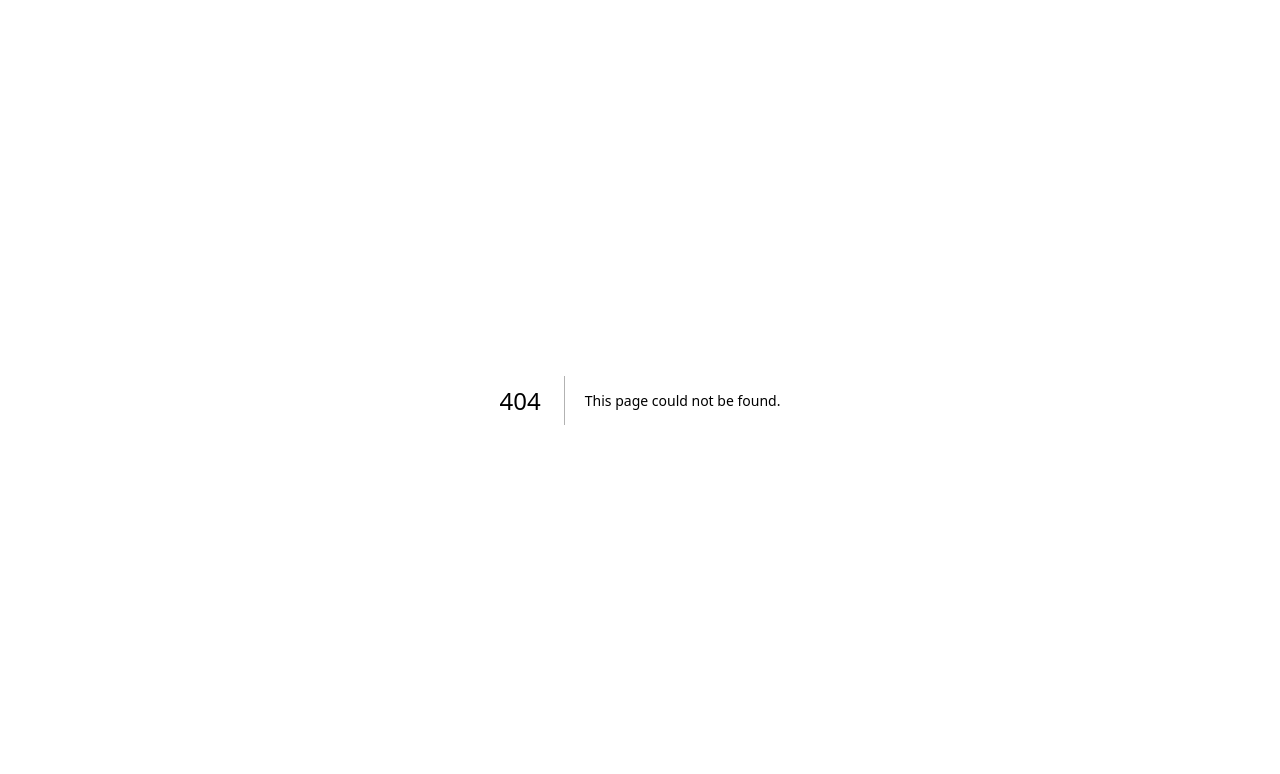
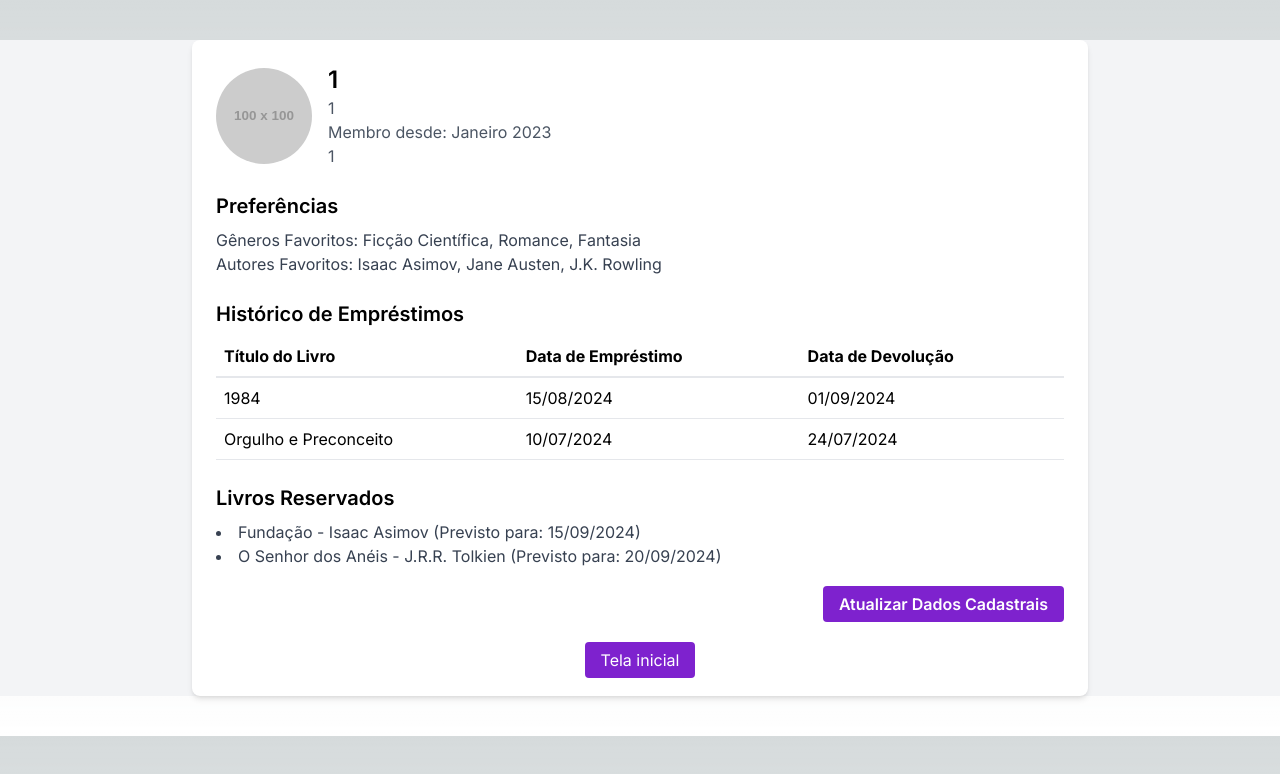
Before and after one commit to ThomasKruchelski/biblioteca_FRONT, a Next.js app: page /perfil/1 in a window 1280 px wide. Before the commit this address had no page. Shown: the top 774 px of the page. Built offline with nearby package versions, Linux system fonts and the light colour scheme.

Commit message:
pagina livro com parametros

```diff
--- a/src/app/perfil/page.jsx
+++ b/src/app/livro/[codLivro]/page.jsx
@@ -1,6 +1,18 @@
 "use client";
 
-export default function perfil() {
+// import { useRouter } from 'next/router';
+import { useEffect } from 'react';
+
+export default function livro({params}) {
+
+    // const router = useRouter();
+
+    // useEffect(()=>{
+    //     console.log(router)
+    // },[])
+
+    const {codLivro} = params
+
     return (
         <main class="bg-gray-100">
 
@@ -10,9 +22,10 @@ export default function perfil() {
                 <div class="flex items-center mb-6">
                     <img src="https://via.placeholder.com/100" alt="User Avatar" class="rounded-full w-24 h-24 mr-4"/>
                     <div>
-                        <h2 class="text-2xl font-semibold">Nome do Usuário</h2>
-                        <p class="text-gray-600">Email: usuario@email.com</p>
+                        <h2 class="text-2xl font-semibold text-black">{codLivro}</h2>
+                        {/* <p class="text-gray-600">{email}</p>
                         <p class="text-gray-600">Membro desde: Janeiro 2023</p>
+                        <p class="text-gray-600">{email}</p> */}
                     </div>
                 </div>
 
--- /dev/null
+++ b/src/app/perfil/[email]/page.jsx
@@ -0,0 +1,89 @@
+"use client";
+
+// import { useRouter } from 'next/router';
+import { useEffect } from 'react';
+
+export default function perfil({params}) {
+
+    // const router = useRouter();
+
+    // useEffect(()=>{
+    //     console.log(router)
+    // },[])
+
+    const {email} = params
+
+    return (
+        <main class="bg-gray-100">
+
+           {/* <!-- Container Principal -->*/}
+            <div class="max-w-4xl mx-auto my-10 bg-white p-6 rounded-lg shadow-md">
+                {/* <!-- Informações do Perfil --> */}
+                <div class="flex items-center mb-6">
+                    <img src="https://via.placeholder.com/100" alt="User Avatar" class="rounded-full w-24 h-24 mr-4"/>
+                    <div>
+                        <h2 class="text-2xl font-semibold text-black">{email}</h2>
+                        <p class="text-gray-600">{email}</p>
+                        <p class="text-gray-600">Membro desde: Janeiro 2023</p>
+                        <p class="text-gray-600">{email}</p>
+                    </div>
+                </div>
+
+                {/* <!-- Seção de Preferências --> */}
+                <div class="mb-6">
+                    <h3 class="text-xl font-semibold mb-2">Preferências</h3>
+                    <p class="text-gray-700">Gêneros Favoritos: Ficção Científica, Romance, Fantasia</p>
+                    <p class="text-gray-700">Autores Favoritos: Isaac Asimov, Jane Austen, J.K. Rowling</p>
+                </div>
+
+                {/* <!-- Histórico de Empréstimos --> */}
+                <div class="mb-6 text-black">
+                    <h3 class="text-xl font-semibold mb-2">Histórico de Empréstimos</h3>
+                    <table class="table-auto w-full text-left border-collapse">
+                        <thead>
+                            <tr>
+                                <th class="border-b-2 p-2">Título do Livro</th>
+                                <th class="border-b-2 p-2">Data de Empréstimo</th>
+                                <th class="border-b-2 p-2">Data de Devolução</th>
+                            </tr>
+                        </thead>
+                        <tbody>
+                            <tr>
+                                <td class="border-b p-2">1984</td>
+                                <td class="border-b p-2">15/08/2024</td>
+                                <td class="border-b p-2">01/09/2024</td>
+                            </tr>
+                            <tr>
+                                <td class="border-b p-2">Orgulho e Preconceito</td>
+                                <td class="border-b p-2">10/07/2024</td>
+                                <td class="border-b p-2">24/07/2024</td>
+                            </tr>
+                        </tbody>
+                    </table>
+                </div>
+
+                {/* <!-- Livros Reservados --> */}
+                <div class="mb-6">
+                    <h3 class="text-xl font-semibold mb-2">Livros Reservados</h3>
+                    <ul class="list-disc list-inside text-gray-700">
+                        <li>Fundação - Isaac Asimov (Previsto para: 15/09/2024)</li>
+                        <li>O Senhor dos Anéis - J.R.R. Tolkien (Previsto para: 20/09/2024)</li>
+                    </ul>
+                </div>
+
+                {/* <!-- Atualizar Dados --> */}
+                <div class="text-right">
+                    <a href="/edit-profile" class="bg-purple-700 hover:bg-purple-600 text-white font-semibold py-2 px-4 rounded">
+                        Atualizar Dados Cadastrais
+                    </a>
+                </div>
+
+                {/* <!-- Botão Voltar para Home --> */}
+                <div class="mt-8 text-center">
+                    <a href="index.html" class="bg-purple-700 text-white px-4 py-2 rounded hover:bg-purple-600">Tela inicial</a>
+                </div>
+            </div>
+
+        </main>
+    )
+}
```
